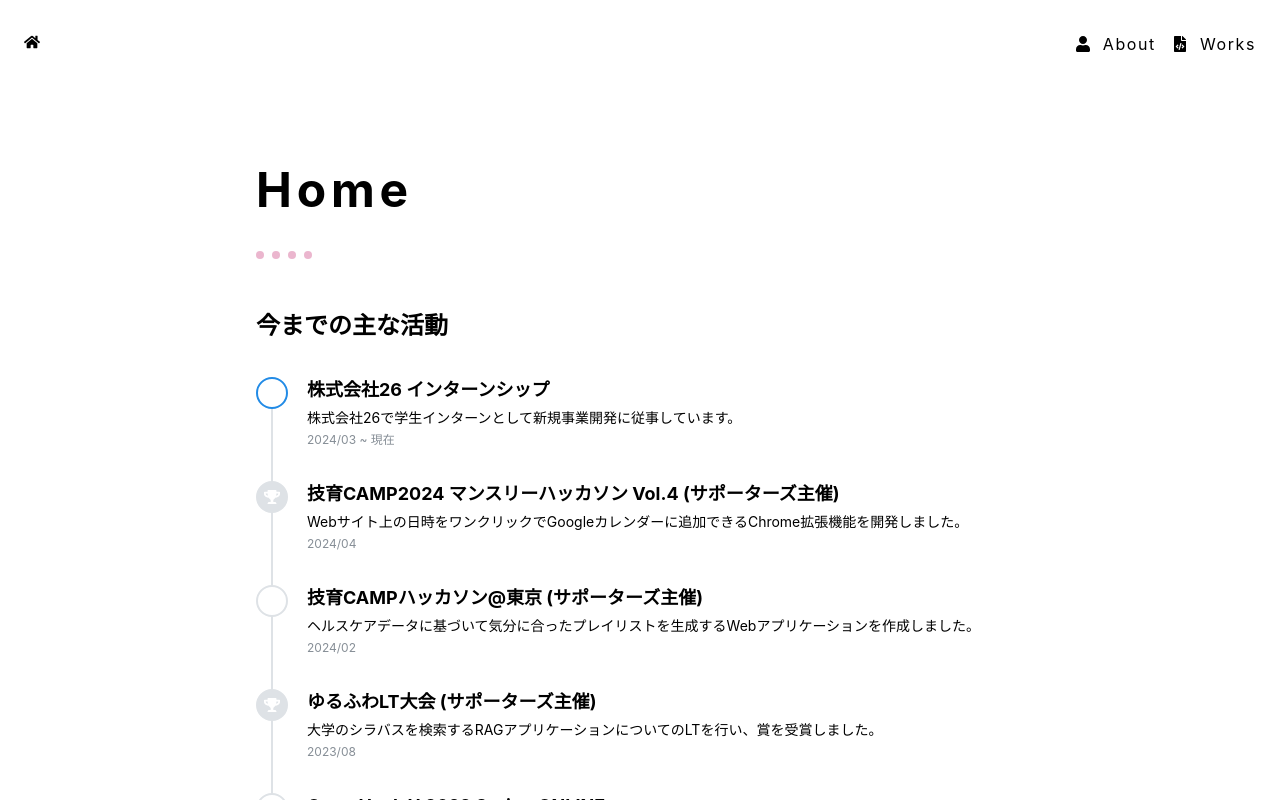
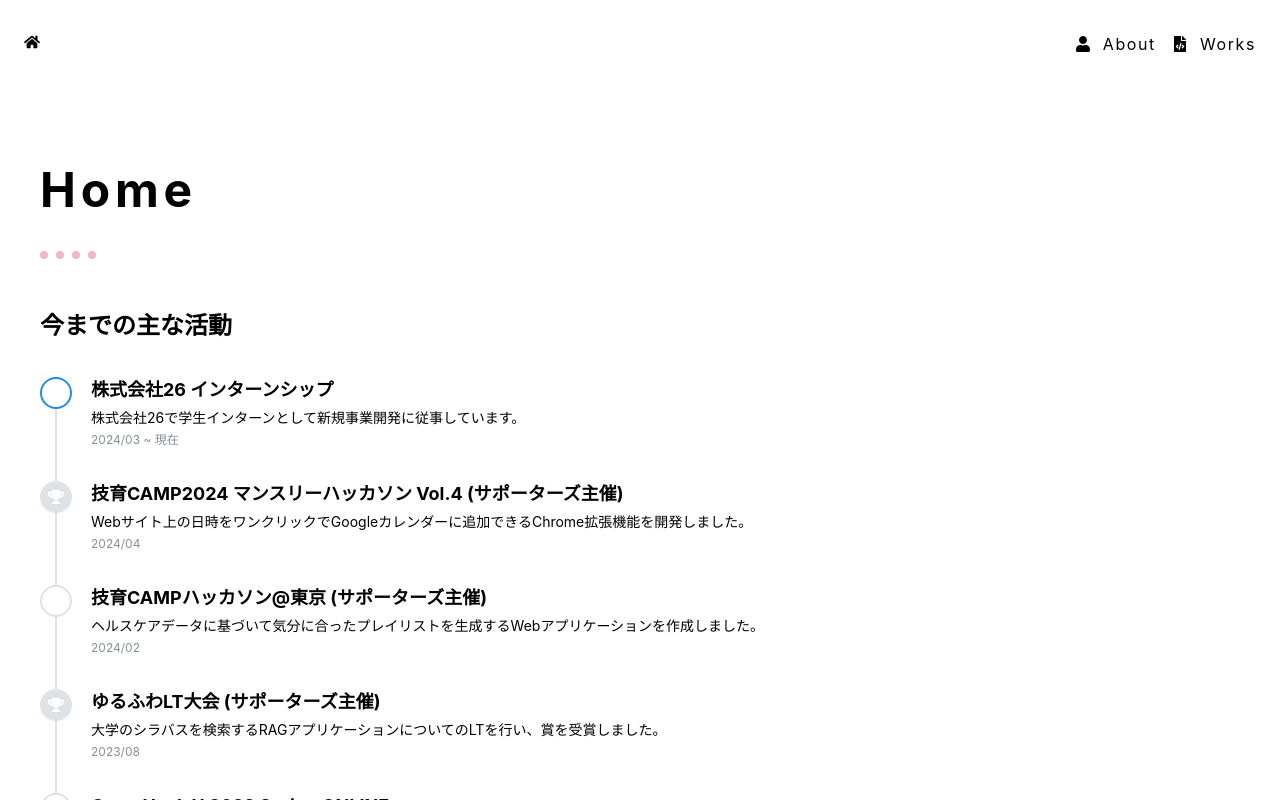
Before and after one commit to g-Ratie/portfolio, a Next.js app: page / in a window 1280 px wide. Shown: the top 800 px of the page. Built offline with nearby package versions, Linux system fonts and the light colour scheme.

Commit message:
feat: Increase max-width in Layout module to 1200px

```diff
--- a/src/layouts/Layout.module.css
+++ b/src/layouts/Layout.module.css
@@ -1,5 +1,5 @@
 .main {
-  max-width: 768px;
+  max-width: 1200px;
   padding: 2rem 1.5rem;
   padding-top: 2rem;
   padding-bottom: 2rem;
```
